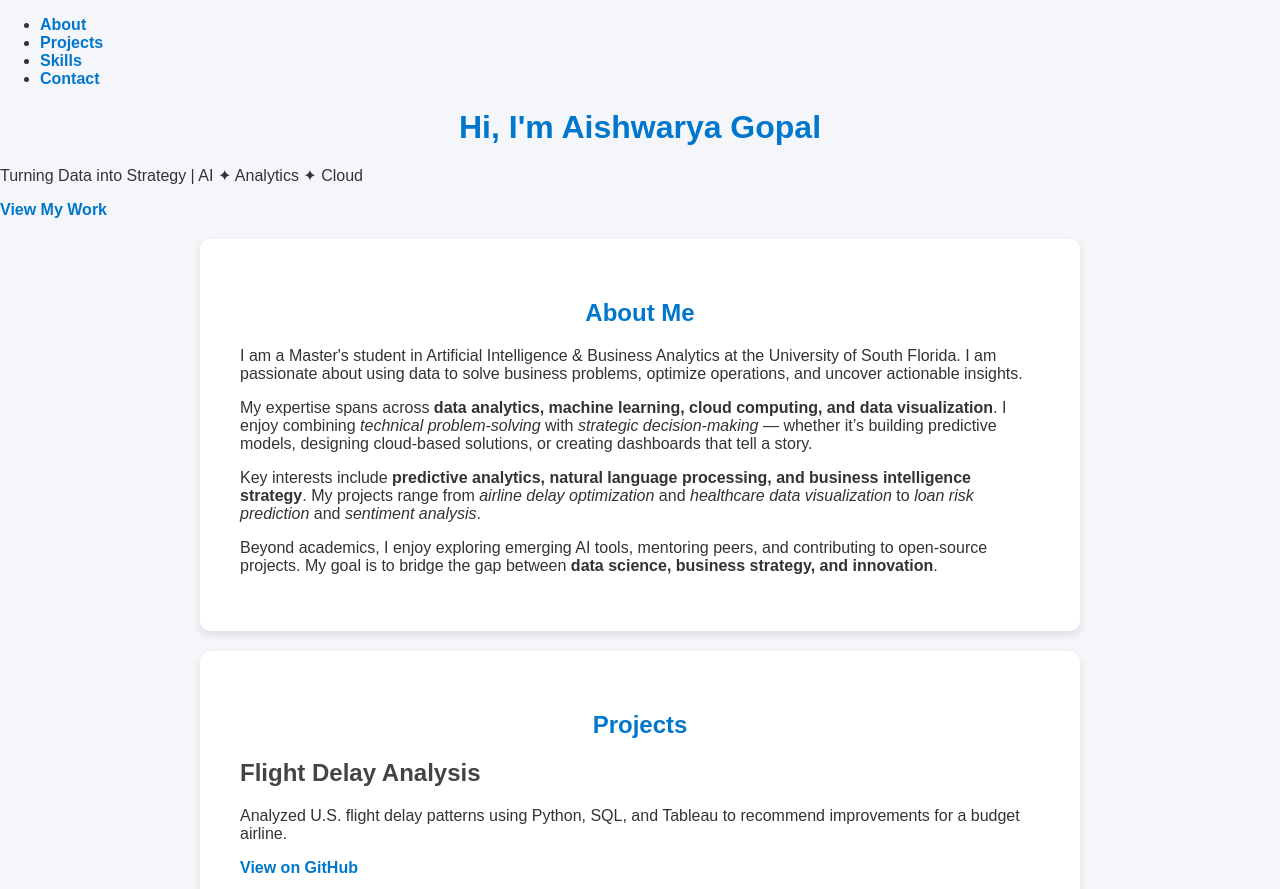
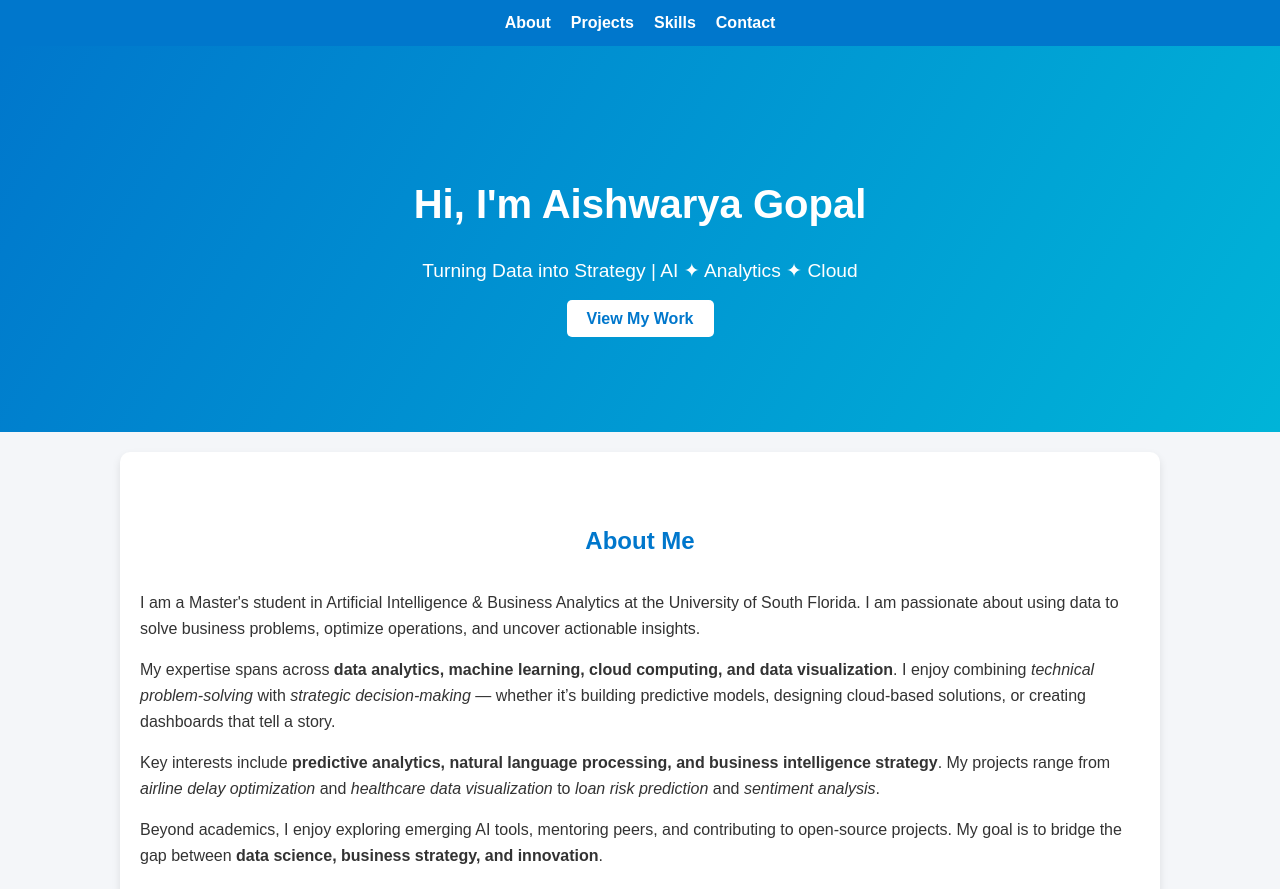
Before and after one commit to AishwaryaGopal-usf/portfolio-aishwaryagopal, a plain HTML site: page index.html in a window 1280 px wide. Shown: the top 889 px of the page. Drawn offline with Linux system fonts and the light colour scheme.

Commit message:
Update style.css

```diff
--- a/style.css
+++ b/style.css
@@ -1,49 +1,133 @@
-/* General page style */
+/* Reset */
+body, ul {
+  margin: 0;
+  padding: 0;
+  list-style: none;
+}
+
+/* Global */
 body {
   font-family: Arial, sans-serif;
-  margin: 0;
-  padding: 0;
   background: #f4f6f9;
   color: #333;
+  line-height: 1.6;
 }
 
-/* Section boxes */
+/* Navigation Bar */
+nav {
+  background: #0077cc;
+  padding: 10px 20px;
+  position: sticky;
+  top: 0;
+  z-index: 1000;
+}
+nav ul {
+  display: flex;
+  justify-content: center;
+  gap: 20px;
+}
+nav a {
+  color: #fff;
+  text-decoration: none;
+  font-weight: bold;
+}
+nav a:hover {
+  text-decoration: underline;
+}
+
+/* Hero Section */
+.hero {
+  text-align: center;
+  padding: 100px 20px;
+  background: linear-gradient(120deg, #0077cc, #00b4d8);
+  color: #fff;
+}
+.hero h1 {
+  font-size: 2.5em;
+  margin-bottom: 10px;
+}
+.hero p {
+  font-size: 1.2em;
+  margin-bottom: 20px;
+}
+.hero .btn {
+  background: #fff;
+  color: #0077cc;
+  padding: 10px 20px;
+  border-radius: 5px;
+  text-decoration: none;
+  font-weight: bold;
+}
+.hero .btn:hover {
+  background: #f0f0f0;
+}
+
+/* Section Styling */
 section {
-  padding: 40px;
+  padding: 50px 20px;
   margin: 20px auto;
-  max-width: 800px;
+  max-width: 1000px;
   background: #fff;
   border-radius: 10px;
   box-shadow: 0 4px 8px rgba(0,0,0,0.1);
 }
-
-/* Section headers */
-h1 {
+section h1 {
+  text-align: center;
+  margin-bottom: 30px;
   color: #0077cc;
-  text-align: center;
-  margin-bottom: 20px;
 }
 
-h2 {
-  color: #444;
-  margin-top: 15px;
+/* Projects Grid */
+.project-grid {
+  display: grid;
+  grid-template-columns: repeat(auto-fit, minmax(280px, 1fr));
+  gap: 20px;
+}
+.project-card {
+  background: #fafafa;
+  padding: 20px;
+  border-radius: 8px;
+  box-shadow: 0 2px 6px rgba(0,0,0,0.1);
+  transition: transform 0.3s ease;
+}
+.project-card:hover {
+  transform: translateY(-5px);
+}
+.project-card a {
+  display: inline-block;
+  margin-top: 10px;
+  color: #0077cc;
 }
 
-/* Links */
-a {
-  color: #0077cc;
-  text-decoration: none;
-  font-weight: bold;
+/* Skills Grid */
+.skills-grid {
+  display: grid;
+  grid-template-columns: repeat(auto-fit, minmax(220px, 1fr));
+  gap: 20px;
+}
+.skills-grid h2 {
+  color: #444;
+  margin-bottom: 10px;
+}
+.skills-grid p {
+  font-size: 0.95em;
 }
 
-a:hover {
-  text-decoration: underline;
+/* Contact */
+#contact p {
+  margin: 10px 0;
+  text-align: center;
+}
+#contact i {
+  margin-right: 8px;
+  color: #0077cc;
 }
 
-/* Hover animation for sections */
-section {
-  transition: transform 0.3s ease;
+/* Footer */
+footer {
+  text-align: center;
+  padding: 15px;
+  background: #0077cc;
+  color: #fff;
+  margin-top: 20px;
 }
-section:hover {
-  transform: scale(1.02);
-}
```
